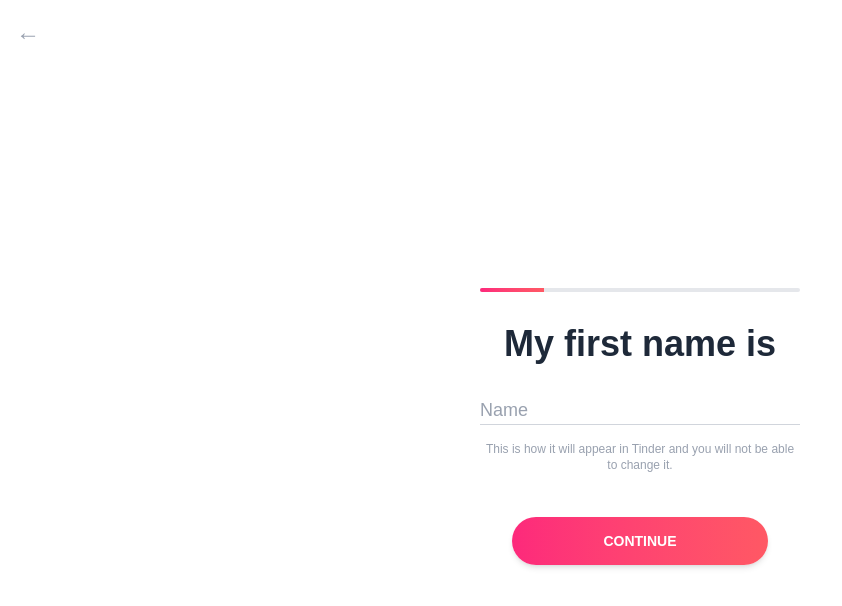
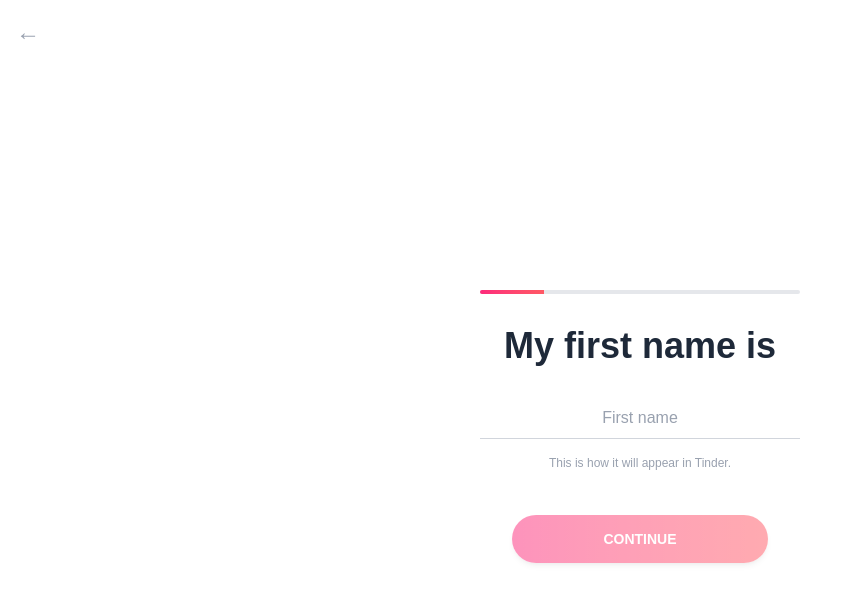
Before and after one commit to ArturWebDev1/tinder_clone_project, a Next.js app in the folder frontend/: page /my-name-is in a window 1280 px wide. Shown: the top 606 px of the page, without its empty margins (0-842 px from the left). Built offline with nearby package versions, Linux system fonts and the light colour scheme.

Commit message:
POST request my-name-is

```diff
--- a/frontend/src/app/my-name-is/page.tsx
+++ b/frontend/src/app/my-name-is/page.tsx
@@ -3,6 +3,7 @@
 
 import React, { useState } from 'react';
 import Link from 'next/link';
+import { useRouter } from 'next/navigation';
 
 // A simple component for our progress bar
 const ProgressBar = ({ step, totalSteps }: { step: number; totalSteps: number }) => {
@@ -19,7 +20,36 @@ const ProgressBar = ({ step, totalSteps }: { step: number; totalSteps: number })
 };
 
 export default function MyNameIsPage() {
-  const [name, setName] = useState('');
+  const router = useRouter();
+  const [userName, setUserName] = useState('');
+  const [loading, setLoading] = useState(false);
+
+  const isButtonDisabled = userName.trim().length === 0 || loading;
+
+  const handlePostName = async () => {
+    setLoading(true);
+    try {
+      const response = await fetch('/api/profile/name', {
+        method: 'POST',
+        headers: {
+          'Content-Type': 'application/json',
+        },
+        body: JSON.stringify({ name: userName }),
+      });
+
+      if (!response.ok) {
+        throw new Error('Failed to save name');
+      }
+
+      console.log('Name saved successfully!');
+      router.push('/my-birthday-is');
+    } catch (error) {
+      console.error('Error:', error);
+      // You could display an error message to the user here
+    } finally {
+      setLoading(false);
+    }
+  };
 
   return (
     <div className="relative flex h-screen w-screen flex-col items-center justify-center bg-white px-8">
@@ -31,7 +61,7 @@ export default function MyNameIsPage() {
       <div className="flex w-full flex-col items-center m-1">
         {/* Progress Bar */}
         <div className="mt-12 mb-8">
-          <ProgressBar step={1} totalSteps={5} /> {/* Assuming 5 steps for profile creation */}
+          <ProgressBar step={1} totalSteps={5} />
         </div>
 
         <h1 className="text-4xl font-bold text-gray-800">My first name is</h1>
@@ -39,28 +69,25 @@ export default function MyNameIsPage() {
         <div className="mt-8 flex w-80 flex-col items-center">
           <input
             type="text"
-            placeholder="Name"
-            value={name}
-            onChange={(e) => setName(e.target.value)}
-            className="w-full border-b border-gray-300 bg-white text-lg font-light text-gray-800 placeholder-gray-400 focus:outline-none"
+            placeholder="First name"
+            value={userName}
+            onChange={(e) => setUserName(e.target.value)}
+            className="w-full border-b border-gray-300 bg-white p-2 text-center font-light text-gray-800 placeholder-gray-400 focus:outline-none"
           />
-
           <p className="mt-4 text-xs text-gray-400 text-center">
-            This is how it will appear in Tinder and you will not be able to change it.
+            This is how it will appear in Tinder.
           </p>
         </div>
       </div>
 
-      {/* Continue Button */}
       <div className="mt-10 w-64">
-        <Link href="/my-birthday-is">
-          <button
-            className="h-12 w-full rounded-full bg-gradient-to-r from-[#FD297B] to-[#FF5864] text-sm font-bold text-white shadow-md"
-            disabled={!name} // Disable button if name is empty
-          >
-            CONTINUE
-          </button>
-        </Link>
+        <button
+          onClick={handlePostName}
+          className="h-12 w-full rounded-full bg-gradient-to-r from-[#FD297B] to-[#FF5864] text-sm font-bold text-white shadow-md disabled:opacity-50"
+          disabled={isButtonDisabled}
+        >
+          CONTINUE
+        </button>
       </div>
     </div>
   );
```
